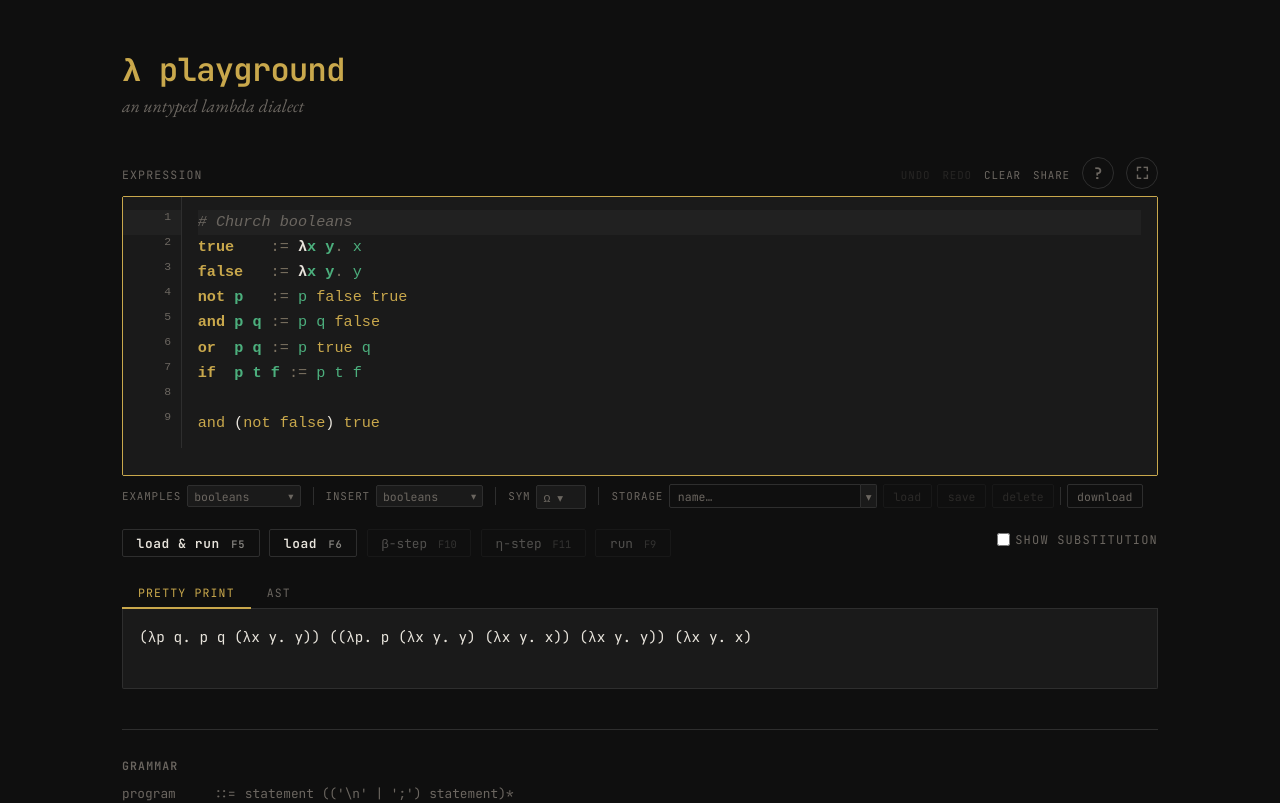
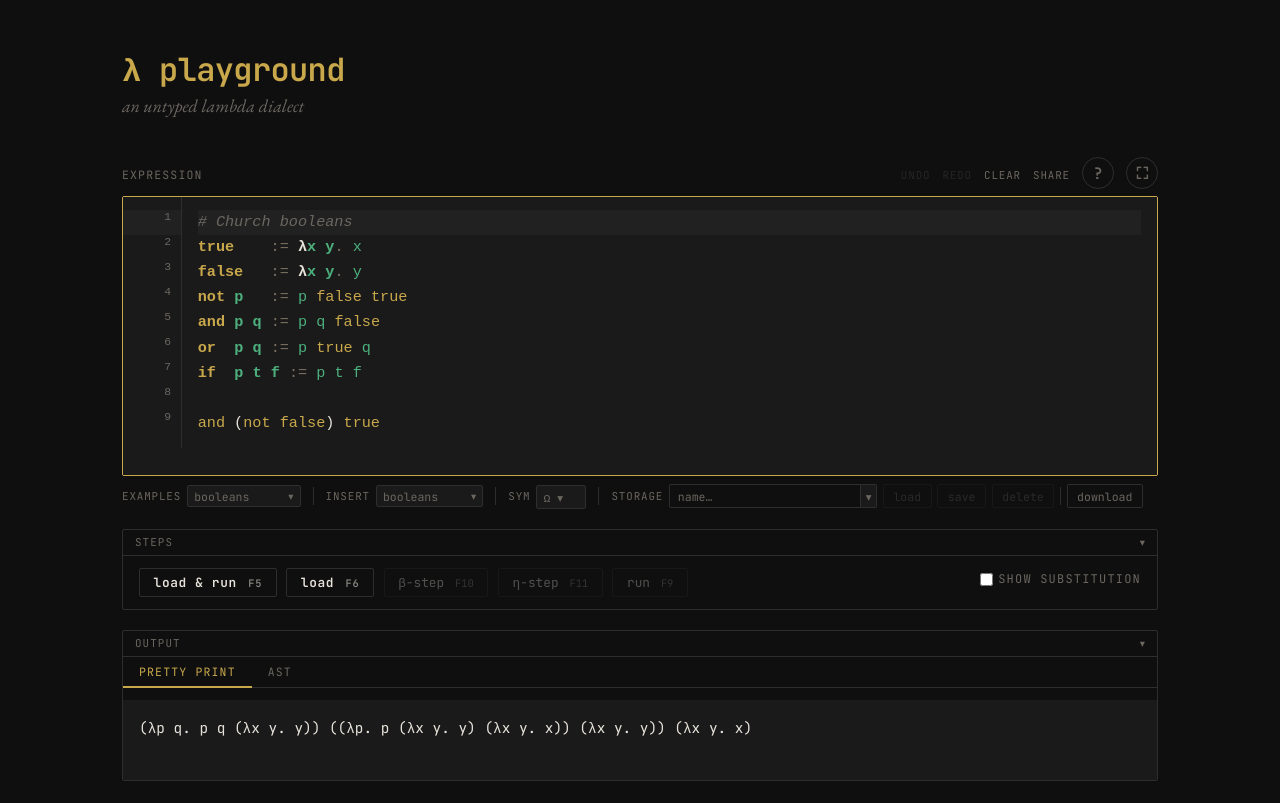
Before and after one commit to ezander/lambda_playground, a React (Vite) app: page / in a window 1280 px wide. Shown: the top 803 px of the page. Built offline with nearby package versions, Linux system fonts and the light colour scheme.

Commit message:
Group controls into collapsible steps/print/output panels

```diff
--- a/src/App.css
+++ b/src/App.css
@@ -43,7 +43,7 @@ body {
 }
 .app.kino header,
 .app.kino .example-row,
-.app.kino .output-section,
+.app.kino .panel-output,
 .app.kino footer { display: none; }
 
 .app.kino main {
@@ -431,8 +431,46 @@ label {
 }
 .subst-toggle input { accent-color: var(--accent); cursor: pointer; }
 
+/* ── Collapsible panels ── */
+.panel { border: 1px solid var(--border); border-radius: 2px; }
+
+.panel-header {
+  display: flex;
+  align-items: center;
+  justify-content: space-between;
+  padding: 0.35rem 0.75rem;
+  cursor: pointer;
+  user-select: none;
+  border-bottom: 1px solid var(--border);
+  transition: background 0.1s;
+}
+.panel-header:hover { background: rgba(255,255,255,0.025); }
+
+.panel-label {
+  font-family: var(--mono);
+  font-size: 0.68rem;
+  text-transform: uppercase;
+  letter-spacing: 0.1em;
+  color: var(--muted);
+}
+
+.panel-toggle {
+  font-family: var(--mono);
+  font-size: 0.65rem;
+  color: var(--muted);
+}
+
+.panel-body {
+  padding: 0.75rem 1rem;
+  display: flex;
+  flex-direction: column;
+  gap: 0.75rem;
+}
+
+.panel-body-flush { padding: 0; }
+.panel-body-flush .output { border: none; border-radius: 0; }
+
 /* ── Output ── */
-.output-section { display: flex; flex-direction: column; }
 
 .output-tabs {
   display: flex;
--- a/src/App.tsx
+++ b/src/App.tsx
@@ -16,6 +16,21 @@ import { examples as EXAMPLES } from "./data/examples";
 import { snippets as SNIPPETS } from "./data/snippets";
 
 const SAVE_PREFIX = "lambda-playground:saved:";
+
+function Panel({ label, open, onToggle, children, className, flush = false }: {
+  label: string; open: boolean; onToggle: () => void; children: React.ReactNode;
+  className?: string; flush?: boolean;
+}) {
+  return (
+    <section className={["panel", className].filter(Boolean).join(" ")}>
+      <div className="panel-header" onClick={onToggle}>
+        <span className="panel-label">{label}</span>
+        <span className="panel-toggle">{open ? "▾" : "▸"}</span>
+      </div>
+      {open && <div className={flush ? "panel-body panel-body-flush" : "panel-body"}>{children}</div>}
+    </section>
+  );
+}
 
 function getSavedSlots(): string[] {
   const slots: string[] = [];
@@ -73,6 +88,12 @@ export default function App() {
   const [slotOpen, setSlotOpen]       = useState(false);
   const [symOpen, setSymOpen]         = useState(false);
   const [shareLabel, setShareLabel]   = useState("share");
+  const [stepsOpen,  setStepsOpen]  = useState(() => localStorage.getItem("lambda-playground:panel:steps")  !== "0");
+  const [printOpen,  setPrintOpen]  = useState(() => localStorage.getItem("lambda-playground:panel:print")  !== "0");
+  const [outputOpen, setOutputOpen] = useState(() => localStorage.getItem("lambda-playground:panel:output") !== "0");
+  const toggleSteps  = useCallback(() => setStepsOpen(o  => { const n = !o;  localStorage.setItem("lambda-playground:panel:steps",  n ? "1" : "0"); return n; }), []);
+  const togglePrint  = useCallback(() => setPrintOpen(o  => { const n = !o;  localStorage.setItem("lambda-playground:panel:print",  n ? "1" : "0"); return n; }), []);
+  const toggleOutput = useCallback(() => setOutputOpen(o => { const n = !o;  localStorage.setItem("lambda-playground:panel:output", n ? "1" : "0"); return n; }), []);
 
   const setSourceAndSave = useCallback((s: string | ((prev: string) => string)) => {
     setSource(prev => {
@@ -456,29 +477,41 @@ export default function App() {
           )}
         </section>
 
-        {/* ── Controls ── */}
+        {/* ── Steps panel ── */}
+        <Panel label="steps" open={stepsOpen} onToggle={toggleSteps}>
           <div className="eval-controls">
             <button className="load-btn" onClick={handleLoadRun} disabled={!programResult.ok || !programResult.expr}
               title="Load and beta-reduce to normal form (F5)">load &amp; run <kbd>F5</kbd></button>
             <button className="load-btn" onClick={handleLoad} disabled={!programResult.ok || !programResult.expr}
-            title="Parse and load the current expression into the history (F6)">
-            load <kbd>F6</kbd>
-          </button>
+              title="Parse and load the current expression into the history (F6)">load <kbd>F6</kbd></button>
             <button onClick={handleStep}    disabled={!canStep}    title="Perform one beta-reduction step (F10)">β-step <kbd>F10</kbd></button>
             <button onClick={handleEtaStep} disabled={!canEtaStep} title="Perform one eta-reduction step: λx. f x → f (F11)">η-step <kbd>F11</kbd></button>
             <button onClick={handleRun}     disabled={!canStep}    title="Beta-reduce up to 1000 steps (F9)">run <kbd>F9</kbd></button>
-          {loaded?.done && (
-            <span className="eval-status normal-form">normal form</span>
-          )}
+            {loaded?.done && <span className="eval-status normal-form">normal form</span>}
             <label className="subst-toggle" title="Show substitution as an intermediate step before beta-reducing">
               <input type="checkbox" checked={showSubst} onChange={e => setShowSubst(e.target.checked)} />
               {" "}show substitution
             </label>
           </div>
+          {history.length > 0 && (
+            <div className="history-section">
+              {history.map((entry, i) => (
+                <div key={i} className="history-entry">
+                  <code className="history-term">
+                    <span className="history-label">{entry.label}</span>
+                    {" "}{entry.text}
+                  </code>
+                  {entry.match && <span className="history-match">{entry.match}</span>}
+                </div>
+              ))}
+            </div>
+          )}
+        </Panel>
 
-        {/* ── π results ── */}
+        {/* ── Print panel ── */}
         {printResults.length > 0 && (
-          <section className="print-section">
+          <Panel label="print" open={printOpen} onToggle={togglePrint}>
+            <div className="print-section">
               {printResults.map((r, i) => (
                 <div key={i} className="print-entry">
                   <code className="print-src">π {r.src}</code>
@@ -491,26 +524,12 @@ export default function App() {
                   </code>
                 </div>
               ))}
-          </section>
+            </div>
+          </Panel>
         )}
 
-        {/* ── History ── */}
-        {history.length > 0 && (
-          <section className="history-section">
-            {history.map((entry, i) => (
-              <div key={i} className="history-entry">
-                <code className="history-term">
-                  <span className="history-label">{entry.label}</span>
-                  {" "}{entry.text}
-                </code>
-                {entry.match && <span className="history-match">{entry.match}</span>}
-              </div>
-            ))}
-          </section>
-        )}
-
-        {/* ── Live parse output ── */}
-        <section className="output-section">
+        {/* ── Output panel ── */}
+        <Panel label="output" open={outputOpen} onToggle={toggleOutput} className="panel-output" flush>
           <div className="output-tabs">
             <button className={view === "pretty" ? "active" : ""} onClick={() => setView("pretty")} title="Show pretty-printed term">
               pretty print
@@ -528,7 +547,7 @@ export default function App() {
               <span className="placeholder">parse result will appear here</span>
             )}
           </div>
-        </section>
+        </Panel>
       </main>
 
       <footer>
```
Lines whose indentation alone changed are shown as unchanged.
